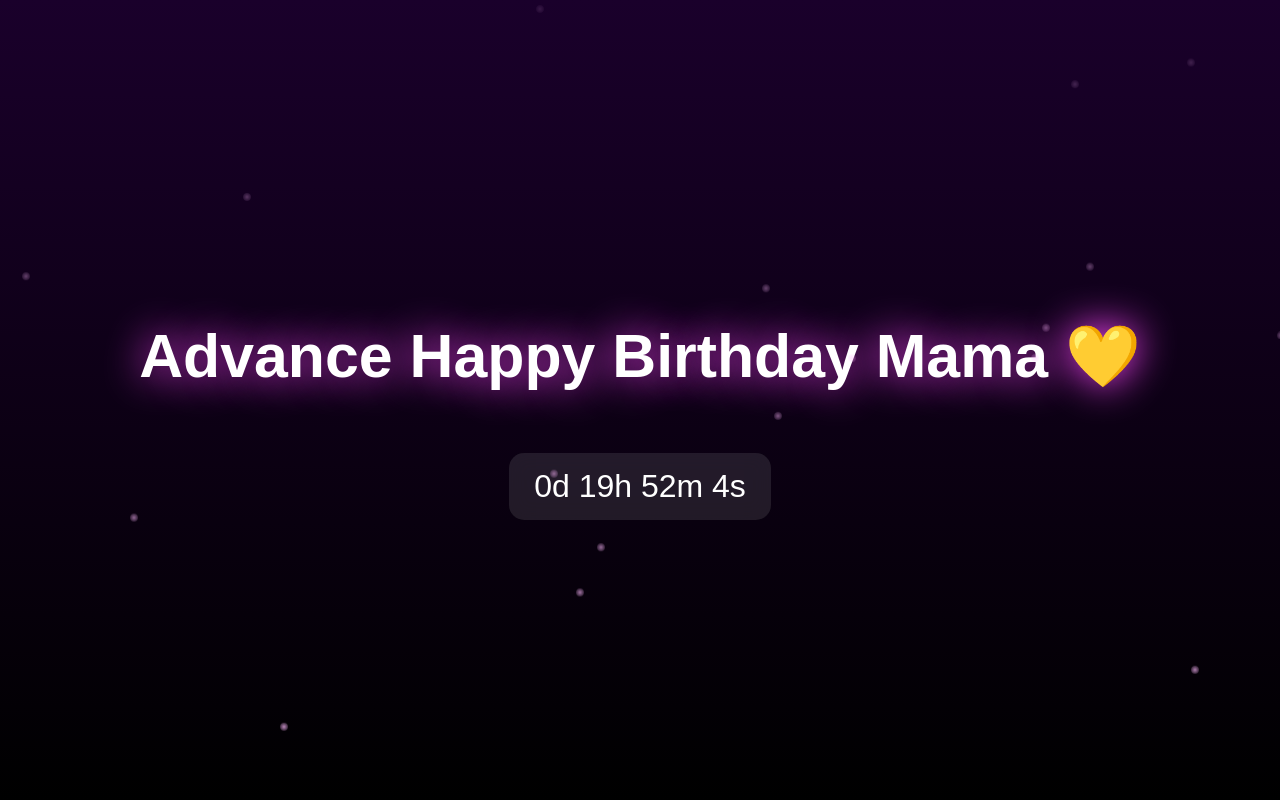
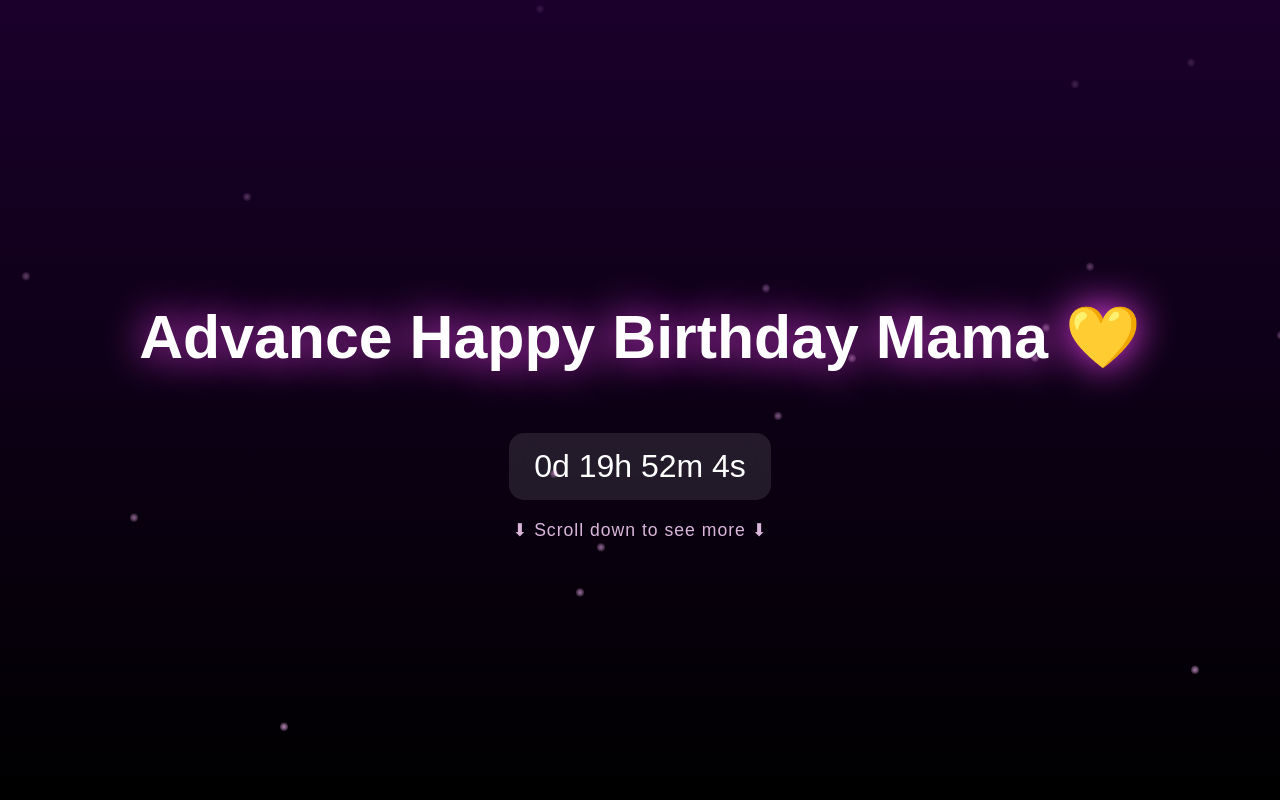
Before and after one commit to divyanas/click-it, a plain HTML site: page index.html in a window 1280 px wide. Shown: the top 800 px of the page. Drawn offline with Linux system fonts and the light colour scheme.

Commit message:
Add scroll hint to hero section
Added a scroll hint to encourage users to explore the page.

```diff
--- a/index.html
+++ b/index.html
@@ -43,6 +43,21 @@
         backdrop-filter: blur(10px);
         display: inline-block;
     }
+
+    .scroll-hint {
+    margin-top: 18px;
+    font-size: 1.1rem;
+    color: #ffd6ff;
+    opacity: 0.85;
+    animation: bounce 1.6s infinite;
+    letter-spacing: 1px;
+}
+
+@keyframes bounce {
+    0%, 100% { transform: translateY(0); }
+    50% { transform: translateY(8px); }
+}
+
 
     /* ✨ Floating soft particles */
     .particle {
@@ -148,6 +163,8 @@
 <div class="hero">
     <h1>Advance Happy Birthday Mama 💛</h1>
     <div class="count-box" id="count"></div>
+    <div class="scroll-hint">⬇ Scroll down to see more ⬇</div>
+
 </div>
 
 <!-- SECTION 1 -->
```
